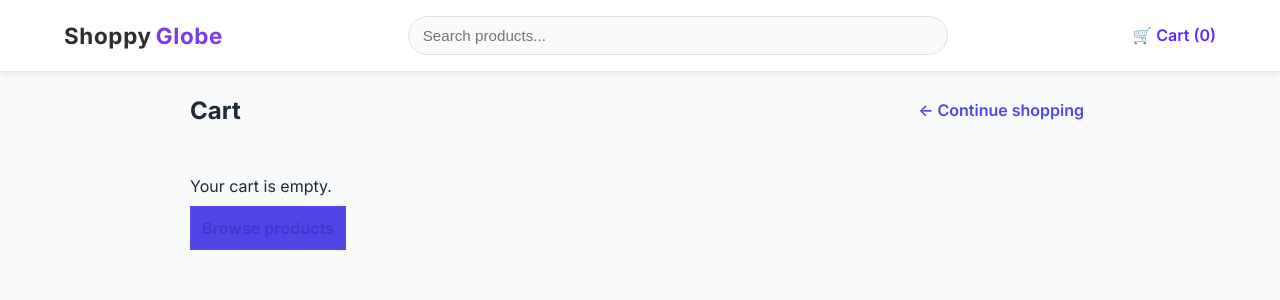
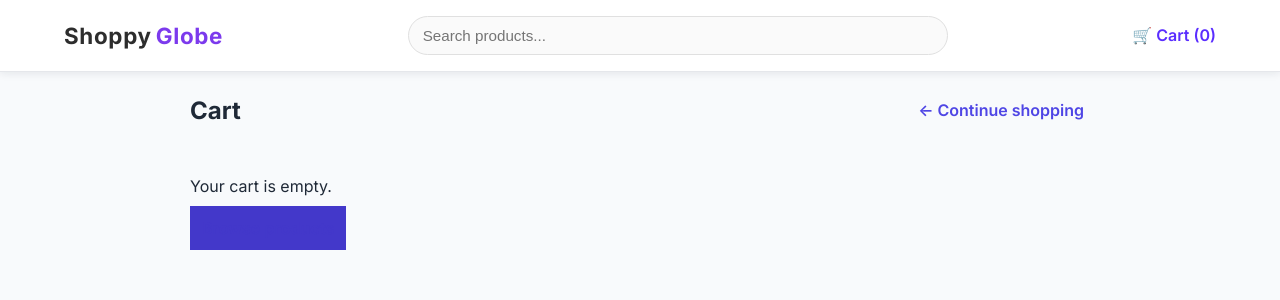
Before and after one commit to Shreyasri30/shoppy-globe, a React (Vite) app: page /cart in a window 1280 px wide. In both pictures the pointer is over the link "Browse products". Shown: the top 300 px of the page. Built offline with nearby package versions, Linux system fonts and the light colour scheme.

Commit message:
Add subtle hover states for checkout buttons

```diff
--- a/src/index.css
+++ b/src/index.css
@@ -517,3 +517,12 @@ button {
   padding-top: 0.75rem;
   margin-top: 0.75rem;
 }
+
+/* Subtle hover states for checkout and clear buttons */
+.checkout-btn:hover {
+  background: #4338ca;
+}
+
+.clear-cart-btn:hover {
+  background: #d1d5db;
+}
```
